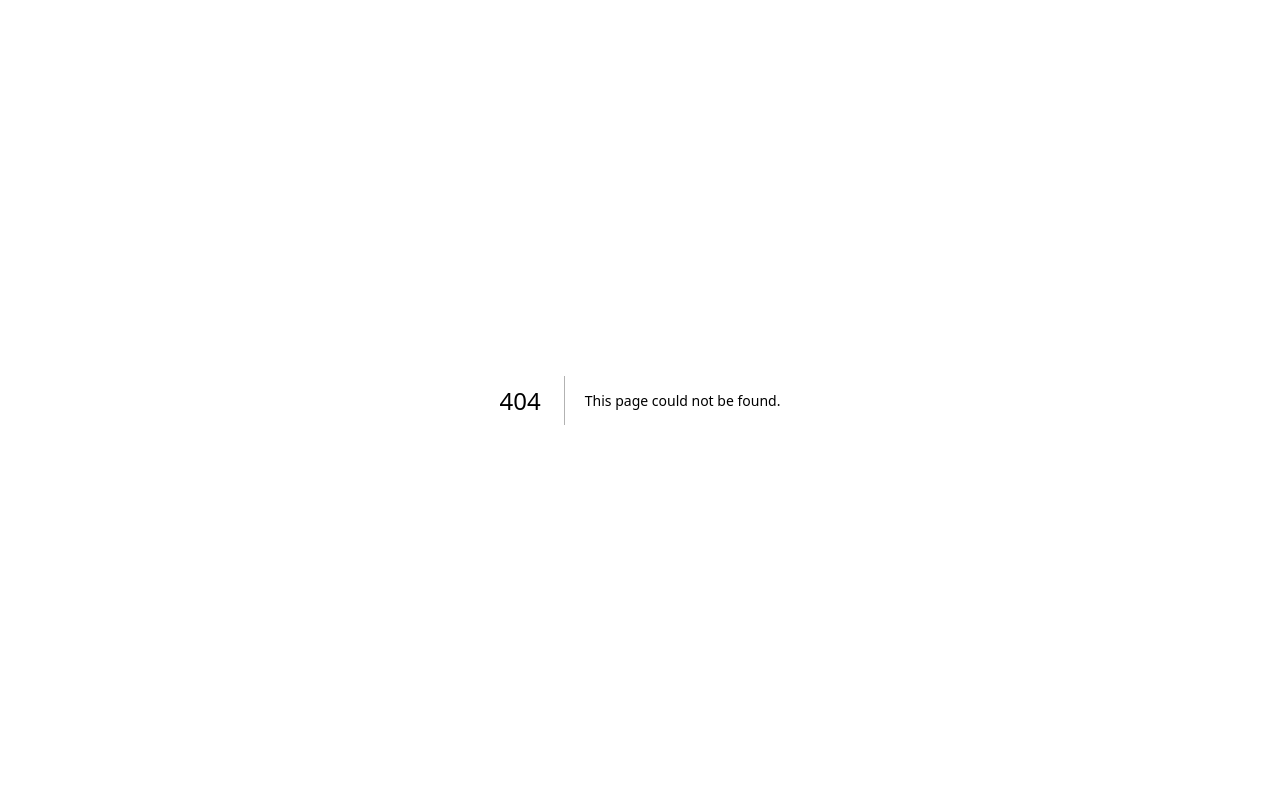
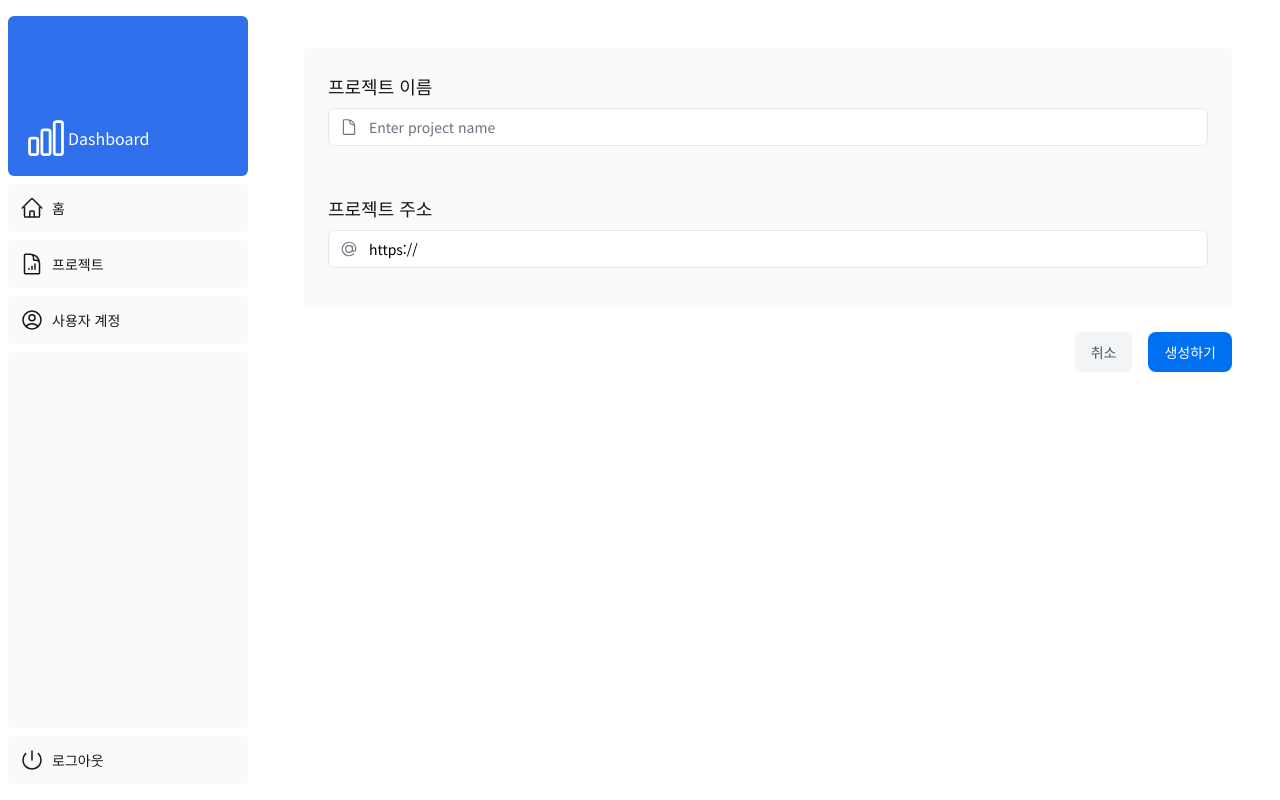
Before and after one commit to Eun-ha/dashboard, a Next.js app: page /dashboard/projects/create in a window 1280 px wide. Before the commit this address had no page. Built offline with nearby package versions, Linux system fonts and the light colour scheme.

Commit message:
add CreateProject function

```diff
--- /dev/null
+++ b/app/dashboard/projects/create/page.tsx
@@ -0,0 +1,9 @@
+import Form from "@/ui/projects/create-form";
+
+export default function Page() {
+  return (
+    <div>
+      <Form />
+    </div>
+  );
+}
--- a/app/dashboard/projects/page.tsx
+++ b/app/dashboard/projects/page.tsx
@@ -1,4 +1,5 @@
 import { auth } from "@/auth";
+import { CreateProject } from "@/ui/projects/buttons";
 import Search from "@/ui/search";
 import { Metadata } from "next";
 
@@ -32,6 +33,7 @@ export default async function Page({
       </div>
       <div className="flex items-center justify-between gap-2 mt-4 md:mt-8">
         <Search placeholder="프로젝트 검색..." />
+        <CreateProject />
       </div>
     </div>
   );
--- a/ui/component/Button.tsx
+++ b/ui/component/Button.tsx
@@ -1,7 +1,6 @@
 import clsx from "clsx";
 
-interface ButtonProps
-  extends React.BlockquoteHTMLAttributes<HTMLButtonElement> {
+interface ButtonProps extends React.ButtonHTMLAttributes<HTMLButtonElement> {
   children: React.ReactNode;
 }
 
--- /dev/null
+++ b/ui/projects/buttons.tsx
@@ -0,0 +1,14 @@
+import { PlusIcon } from "@heroicons/react/24/outline";
+import Link from "next/link";
+
+export function CreateProject() {
+  return (
+    <Link
+      href="/dashboard/projects/create"
+      className="flex items-center h-10 px-4 text-sm font-medium text-white transition-colors bg-blue-600 rounded-lg hover:bg-blue-500 focus-visible:outline focus-visible:outline-2 focus-visible:outline-offset-2 focus-visible:outline-blue-600"
+    >
+      <span className="hidden md:block">프로젝트 생성</span>{" "}
+      <PlusIcon className="h-5 md:ml-4" />
+    </Link>
+  );
+}
--- /dev/null
+++ b/ui/projects/create-form.tsx
@@ -0,0 +1,85 @@
+"use client";
+import { createProject } from "@/backend/project-actions";
+import {
+  AtSymbolIcon,
+  DocumentIcon,
+  ExclamationCircleIcon,
+} from "@heroicons/react/24/outline";
+import Link from "next/link";
+import { useState } from "react";
+import { useFormState } from "react-dom";
+import { Button } from "../component/Button";
+
+export default function Form() {
+  const initialState = { errors: {}, message: "" };
+  const [state, dispatch] = useFormState(createProject, initialState);
+  const [websiteUrl, setWebsiteUrl] = useState("https://");
+
+  return (
+    <form action={dispatch}>
+      <div className="p-4 rounded-md bg-gray-50 md:p-6">
+        {/* Project Name */}
+        <div className="mb-4">
+          <label htmlFor="amount" className="block mb-2 text-lg font-medium">
+            프로젝트 이름
+          </label>
+          <div className="relative mt-2 rounded-md">
+            <div className="relative">
+              <input
+                id="name"
+                name="name"
+                type="text"
+                placeholder="Enter project name"
+                required
+                className="block w-full py-2 pl-10 text-sm border border-gray-200 rounded-md peer outline-2 placeholder:text-gray-500"
+              />
+              <DocumentIcon className="pointer-events-none absolute left-3 top-1/2 h-[18px] w-[18px] -translate-y-1/2 text-gray-500 peer-focus:text-gray-900" />
+            </div>
+          </div>
+          <div
+            className="flex items-end h-8 space-x-1"
+            aria-live="polite"
+            aria-atomic="true"
+          >
+            {state.message && (
+              <>
+                <ExclamationCircleIcon className="w-5 h-5 text-red-500" />
+                <p className="text-sm text-red-500">{state.message}</p>
+              </>
+            )}
+          </div>
+        </div>
+
+        {/* 프로젝트 주소 */}
+        <div className="mb-4">
+          <label htmlFor="amount" className="block mb-2 text-lg font-medium">
+            프로젝트 주소
+          </label>
+          <div className="relative mt-2 rounded-md">
+            <div className="relative">
+              <input
+                id="website_url"
+                name="website_url"
+                type="text"
+                value={websiteUrl}
+                onChange={(e) => setWebsiteUrl(e.target.value)}
+                placeholder="Enter project web url"
+                className="block w-full py-2 pl-10 text-sm border border-gray-200 rounded-md peer outline-2 placeholder:text-gray-500"
+              />
+              <AtSymbolIcon className="pointer-events-none absolute left-3 top-1/2 h-[18px] w-[18px] -translate-y-1/2 text-gray-500 peer-focus:text-gray-900" />
+            </div>
+          </div>
+        </div>
+      </div>
+      <div className="flex justify-end gap-4 mt-6">
+        <Link
+          href="/dashboard/projects"
+          className="flex items-center h-10 px-4 text-sm font-medium text-gray-600 transition-colors bg-gray-100 rounded-lg hover:bg-gray-200"
+        >
+          취소
+        </Link>
+        <Button type="submit">생성하기</Button>
+      </div>
+    </form>
+  );
+}
```
Also changed, not shown: 1 other file (tests, documents, lock files or other folders).
